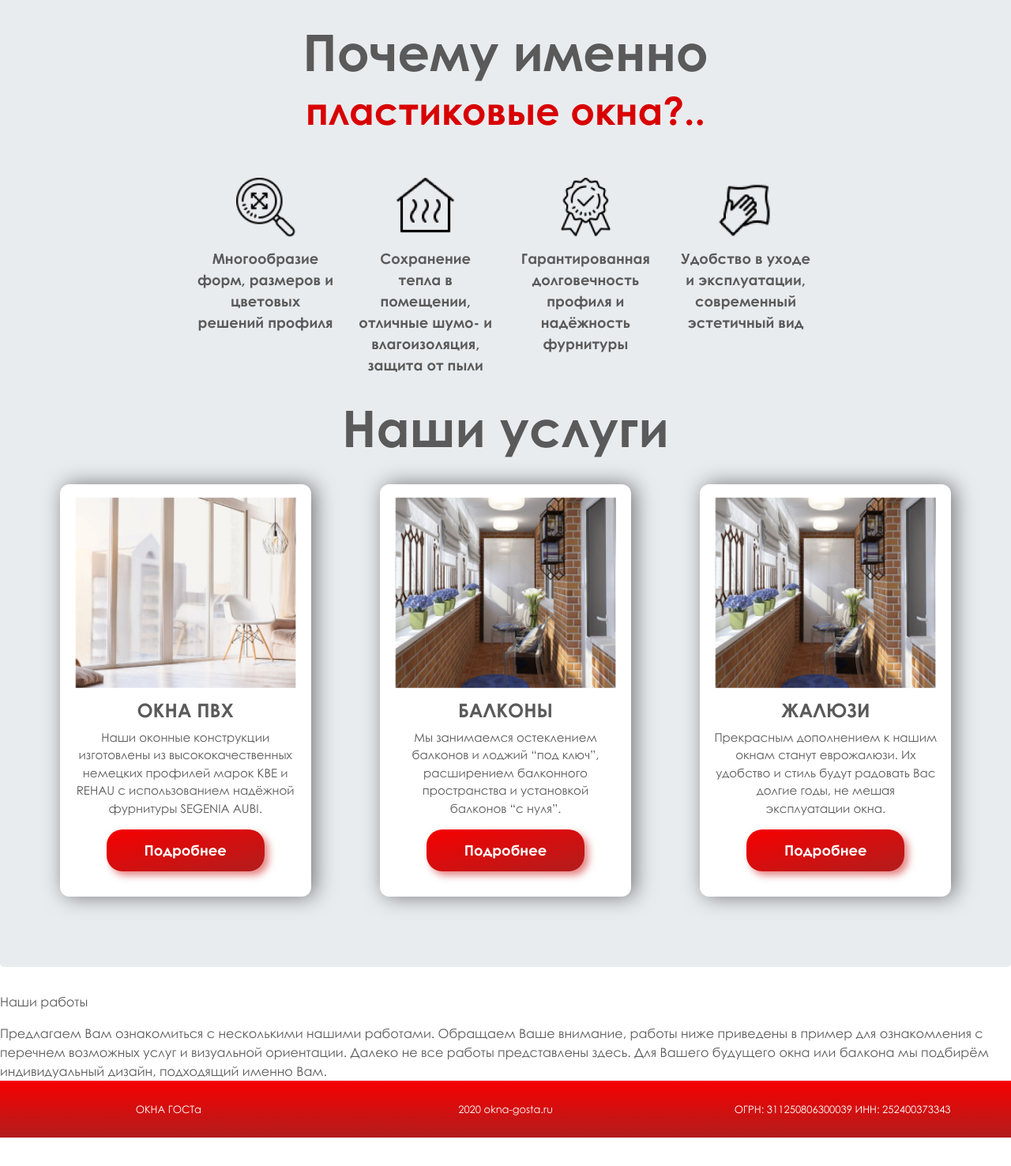
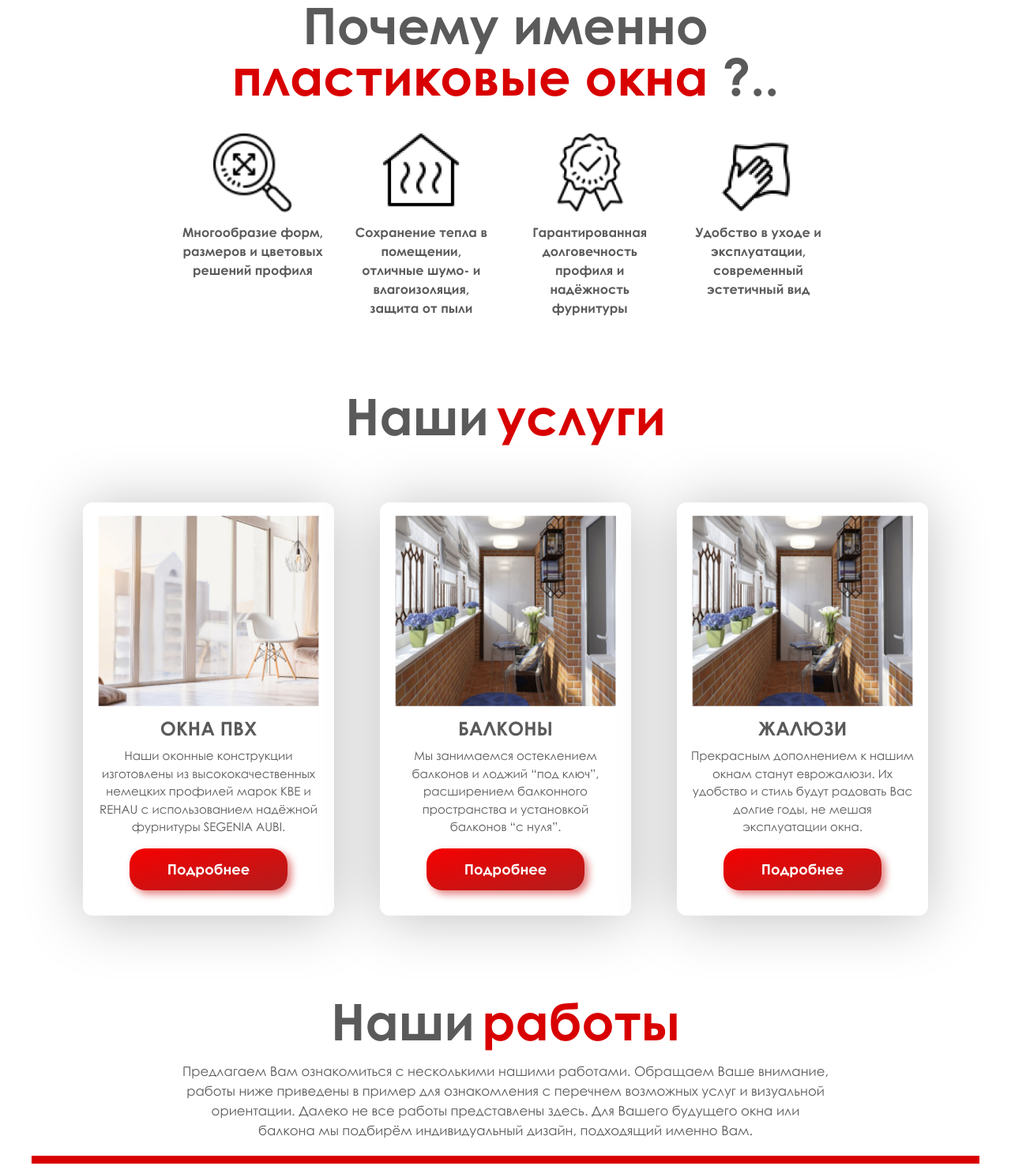
Before and after one commit to host67/okna, a plain HTML site: page index.html in a window 1280 px wide. Shown: the part 1604-3080 px from the top of the page at 79% size. Before the commit the page ends 3044 px from the top, so only its background shows below. Drawn offline with nearby package versions, Linux system fonts and the light colour scheme.

Commit message:
Работал до раздела остекление и отделка балкона 'под ключ'

```diff
--- a/index.html
+++ b/index.html
@@ -112,51 +112,85 @@
             </div>
         </div>
 
-        <div class="jumbotron flex-xl-nowrap">
-            <div class="container uslugi">
+        <div class="why-we">
+            <div class="container">
                 <div class="row">
                     <div class="col-sm">
-                        <h2>Почему именно</h2>
-                        <h3>пластиковые окна?..</h3>
-                        <div class="row">
+
+                        <div class="default-title default-title_why-we">
+                            <h2 class="default-title__title">Почему именно</h2> <br>
+                            <h3 class="default-title__subtitle">пластиковые окна <span
+                                      class="default-title__simbol">?..</span></h3>
+                        </div>
+
+                        <div class="row why-we__list">
                             <div class="col-sm"></div>
-                            <div class="col-sm text-center"><img src="static/icons/carpenter-ruler-64.png"
+
+                            <div class="why-we__card col-sm text-center">
+                                <img src="static/icons/carpenter-ruler-64.png"
                                      class="rounded mx-auto d-block"
-                                     alt="Многообразие форм, размеров и цветовых решений профиля">Многообразие форм,
-                                размеров и цветовых решений профиля</div>
-                            <div class="col-sm text-center"><img src="static/icons/carpenter-ruler-65.png"
+                                     alt="Многообразие форм, размеров и цветовых решений профиля">
+                                <p class="why-we__text">
+                                    Многообразие форм,
+                                    размеров и цветовых решений профиля
+                                </p>
+                            </div>
+
+                            <div class="why-we__card col-sm text-center"><img src="static/icons/carpenter-ruler-65.png"
                                      class="rounded mx-auto d-block"
-                                     alt="Сохранение тепла в помещении, отличные шумо- и влагоизоляция, защита от пыли">Сохранение
-                                тепла в помещении, отличные шумо- и влагоизоляция, защита от пыли</div>
-                            <div class="col-sm text-center"><img src="static/icons/carpenter-ruler-66.png"
+                                     alt="Сохранение тепла в помещении, отличные шумо- и влагоизоляция, защита от пыли">
+                                <p class="why-we__text">
+                                    Сохранение
+                                    тепла в помещении, отличные шумо- и влагоизоляция, защита от пыли
+                                </p>
+                            </div>
+
+                            <div class="why-we__card col-sm text-center"><img src="static/icons/carpenter-ruler-66.png"
                                      class="rounded mx-auto d-block"
-                                     alt="Гарантированная долговечность профиля и надёжность фурнитуры">Гарантированная
-                                долговечность профиля и надёжность фурнитуры</div>
-                            <div class="col-sm text-center"><img src="static/icons/carpenter-ruler-67.png"
+                                     alt="Гарантированная долговечность профиля и надёжность фурнитуры">
+                                <p class="why-we__text">Гарантированная
+                                    долговечность профиля и надёжность фурнитуры</p>
+                            </div>
+
+                            <div class="why-we__card col-sm text-center"><img src="static/icons/carpenter-ruler-67.png"
                                      class="rounded mx-auto d-block"
-                                     alt="Удобство в уходе и эксплуатации, современный эстетичный вид">Удобство в уходе
-                                и эксплуатации, современный эстетичный вид</div>
+                                     alt="Удобство в уходе и эксплуатации, современный эстетичный вид">
+                                <p class="why-we__text">Удобство в уходе
+                                    и эксплуатации, современный эстетичный вид</p>
+                            </div>
                             <div class="col-sm"></div>
+                        </div>
+
                     </div>
                 </div>
             </div>
-                </br>
-                <h2>Наши услуги</h2>
+        </div>
+
+        <div class="uslugi">
+            <div class="container">
                 <div class="row text-center list-uslugi">
 
-                    <div class="col-sm">
-                        <div class="block-u"><img src="static/images/usluga1.jpg">
+                    <div class="default-title">
+                        <h2 class="default-title__title default-title__title_uslugi">Наши </h2>
+                        <h3 class="default-title__subtitle">услуги</h3>
+                    </div>
+
+                    <div class="uslugi__list">
+                        <div class="uslugi__card">
+                            <div class="block-u uslugi__card-item"><img src="static/images/usluga1.jpg">
                                 <h4>ОКНА ПВХ</h4>
                                 <p>Наши оконные конструкции изготовлены из высококачественных
-                                немецких профилей марок KBE и REHAU с использованием надёжной фурнитуры SEGENIA AUBI.
+                                    немецких профилей марок KBE и REHAU с использованием надёжной фурнитуры SEGENIA
+                                    AUBI.
                                 </p>
                                 <a class="btn-action "
                                    href="/okna"
                                    role="button">Подробнее</a>
                             </div>
                         </div>
-                    <div class="col-sm">
-                        <div class="block-u"><img src="static/images/usluga2.jpg">
+
+                        <div class="uslugi__card">
+                            <div class="block-u uslugi__card-item"><img src="static/images/usluga2.jpg">
                                 <h4>БАЛКОНЫ</h4>
                                 <p>Мы занимаемся остеклением балконов и лоджий “под ключ”, расширением балконного
                                     пространства и установкой балконов “с нуля”.</p>
@@ -165,8 +199,9 @@
                                    role="button">Подробнее</a>
                             </div>
                         </div>
-                    <div class="col-sm">
-                        <div class="block-u"><img src="static/images/usluga2.jpg">
+
+                        <div class="uslugi__card">
+                            <div class="block-u uslugi__card-item"><img src="static/images/usluga2.jpg">
                                 <h4>ЖАЛЮЗИ</h4>
                                 <p>Прекрасным дополнением к нашим окнам станут еврожалюзи. Их удобство и стиль будут
                                     радовать Вас долгие годы, не мешая эксплуатации окна.</p>
@@ -176,20 +211,25 @@
                             </div>
                         </div>
                     </div>
+
                 </div>
-
+            </div>
         </div>
 
         <div class="our-works">
             <div class="container our-works__container">
                 <div class="row">
-                    <p class="our-works__title">Наши работы</p>
+                    <div class="default-title default-title_our-works">
+                        <h2 class="default-title__title default-title__title_uslugi">Наши </h2>
+                        <h3 class="default-title__subtitle">работы</h3>
+                    </div>
                     <p class="our-works__subdescr">
                         Предлагаем Вам ознакомиться с несколькими нашими работами. Обращаем Ваше внимание, работы ниже
                         приведены в пример для ознакомления с перечнем возможных услуг и визуальной ориентации. Далеко
                         не все работы представлены здесь. Для Вашего будущего окна или балкона мы подбирём
                         индивидуальный дизайн, подходящий именно Вам.
                     </p>
+                    <div class="default-separator default-separator_our-works"></div>
                 </div>
             </div>
         </div>
--- a/static/css/style.css
+++ b/static/css/style.css
@@ -137,6 +137,24 @@ html {
   width: 340px;
   color: #fff;
 }
+
+.why-we__list {
+  margin-bottom: 80px;
+}
+
+.why-we__card {
+  font-weight: 600;
+}
+
+.why-we__card img {
+  height: 100px;
+  width: auto;
+}
+
+.why-we__text {
+  margin-top: 13px;
+}
+
 .uslugi {
   font-size: 18px;
   font-weight: bold;
@@ -151,6 +169,36 @@ html {
   font-weight: bold;
   color: #5a5a5a;
 }
+
+.uslugi__list {
+  display: flex;
+  flex-wrap: wrap;
+  justify-content: center;
+  margin: 0 auto -58px auto;
+}
+
+.uslugi__card {
+  flex: 0 0 282px;
+  margin: 0 29px 58px 29px;
+}
+
+.uslugi__card-item {
+  box-shadow: 0px 3.71804px 74.3608px rgba(0, 0, 0, 0.25) !important;
+}
+
+.our-works__container {
+  margin-top: 80px;
+}
+
+.our-works__subdescr {
+  max-width: 820px;
+  margin: 0 auto 20px auto;
+  font-weight: normal;
+  font-size: 16.5px;
+  text-align: center;
+  color: #5a5a5a;
+}
+
 .design img {
   height: 194px;
 }
@@ -199,7 +247,6 @@ html {
   width: 280px;
 }
 .uslugi h3 {
-  font-size: 48px;
   text-align: center;
   font-weight: bold;
   color: #d80000;
@@ -533,3 +580,59 @@ input {
   text-align: center;
 }
 /*------ Navbar Styling ------*/
+
+.default-separator {
+  width: 100%;
+  max-width: 1200px;
+  margin-left: auto;
+  margin-right: auto;
+  border: 5px solid #D80000;
+}
+.default-separator_our-works {
+  margin-bottom: 35px;
+}
+
+.default-title {
+  text-align: center;
+  width: 100%;
+}
+.default-title_why-we {
+  margin: 40px auto 35px auto;
+}
+
+.default-title_our-works {
+  margin-bottom: 15px;
+}
+
+.default-title__title {
+  display: inline-block;
+  font-weight: bold;
+  font-size: 64px;
+  line-height: 90%;
+  font-style: normal;
+  text-align: center;
+  color: #5a5a5a;
+}
+
+.default-title__title_uslugi {
+  margin-right: 5px;
+}
+
+.default-title__subtitle {
+  display: inline-block;
+  font-weight: bold;
+  font-size: 64px;
+  line-height: 90%;
+  font-style: normal;
+  text-align: center;
+  color: #d80000;
+}
+.default-title__simbol {
+  font-weight: bold;
+  font-size: 64px;
+  text-align: center;
+  color: #5a5a5a;
+}
+
+/* media - start */
+/* media - end */
```
Lines whose indentation alone changed are shown as unchanged.
